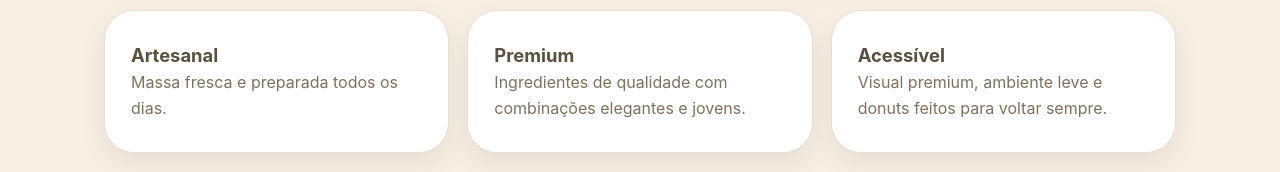
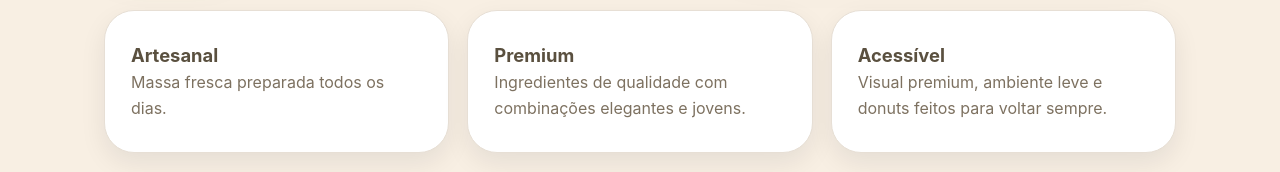
Before and after one commit to solana315/donutclub, a React (Vite) app: page / in a window 1280 px wide. Shown: the part 557-729 px from the top of the page. Built offline with nearby package versions, Linux system fonts and the light colour scheme; no server answers.

Commit message:
first commit

```diff
--- a/src/App.jsx
+++ b/src/App.jsx
@@ -47,7 +47,7 @@ function App() {
       <section className="features">
         <article className="feature-card">
           <h2>Artesanal</h2>
-          <p>Massa fresca e preparada todos os dias.</p>
+          <p>Massa fresca preparada todos os dias.</p>
         </article>
         <article className="feature-card">
           <h2>Premium</h2>
```
